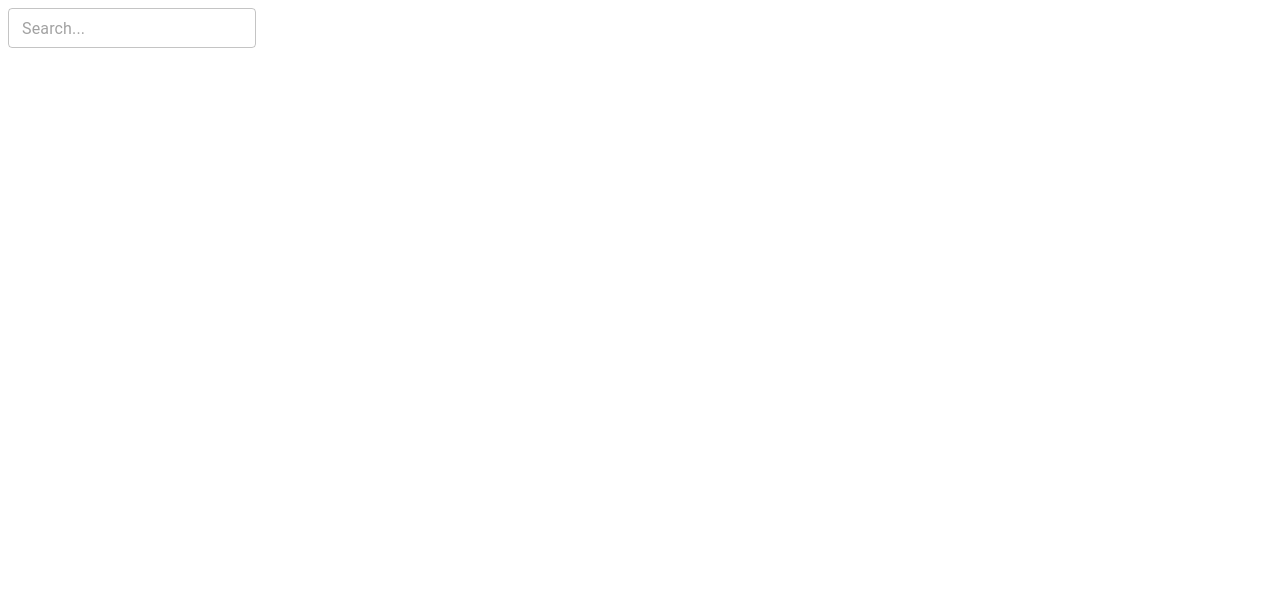
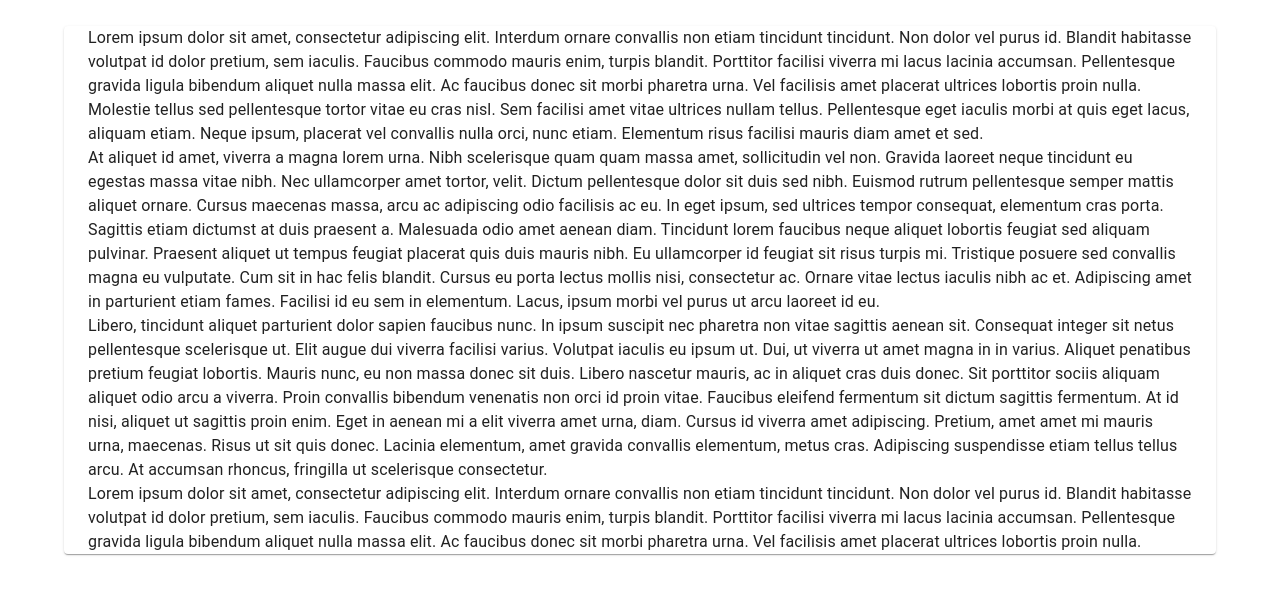
Before and after one commit to Nobuama/test-task, a React (Create React App) app: page /search in a window 1280 px wide. Shown: the top 594 px of the page. Built offline with nearby package versions, Linux system fonts and the light colour scheme; no server answers.

Commit message:
Added filter and second Page

```diff
--- a/package.json
+++ b/package.json
@@ -16,6 +16,7 @@
     "@types/react-dom": "^18.0.10",
     "react": "^18.2.0",
     "react-dom": "^18.2.0",
+    "react-router-dom": "^6.7.0",
     "react-scripts": "5.0.1",
     "sass": "^1.57.1",
     "typescript": "^4.9.4",
--- a/src/App.tsx
+++ b/src/App.tsx
@@ -1,13 +1,16 @@
 import React from 'react';
-import logo from './logo.svg';
 import './assets/styles/styles.css';
 import { Articles } from './components/Articles';
-import { Search } from './components/Search';
+import {Routes, Route, Link} from 'react-router-dom';
+import { Page } from './components/Page';
 
 function App() {
   return (
     <div className="App">
-      <Articles/>
+      <Routes>
+        <Route path='/' element={<Articles/>}/>
+        <Route path='/search' element={<Page img="" title=''/>} />
+      </Routes>
     </div>
   );
 }
--- a/src/components/Articles.tsx
+++ b/src/components/Articles.tsx
@@ -2,6 +2,8 @@
 import React, {useState, useEffect} from 'react'
 import { calendar } from '../assets/logo/indext';
 import { Search } from './Search';
+import {Routes, Route, Link} from 'react-router-dom';
+import { Page } from './Page';
 
 export interface ArticleState {
   id: number,
@@ -10,11 +12,12 @@
   imageUrl: string,
   publishedAt: Date,
   updatedAt: string,
+  summary: string,
 };
 
 export const Articles: React.FC = () => {
-  const [articles, setArticles] = useState<ArticleState[]>();
-
+  const [articles, setArticles] = useState<ArticleState[]>([]);
+  const [search, setSearch] = useState<ArticleState[]>([]);
   useEffect(() => {
     fetch('https://api.spaceflightnewsapi.net/v3/articles?_limit=100')
       .then(res => {
@@ -23,16 +26,28 @@
         }
         return res.json();
       })
-      .then(data => setArticles(data));
+      .then(data => setArticles(data))
 		}, []);
+
+  useEffect(() => {
+    setSearch(articles);
+  }, [articles])
+
+  const showCard = () => {
+
+  }
+
+  const truncate = (str: string) => {
+    return str.split(' ').splice(0, 22).join(' ') + '…';
+  };
 
   return(
     <>
-    <Search articles={articles} setArticles={setArticles}/>
+    <Search search={search} setSearch ={setSearch} articles={articles}/>
     <Box>
       <Grid container spacing={8}>
-        {articles?.map(art => (
-          <Grid item xs={4}>
+        {search?.map(art => (
+          <Grid key={art.id} item xs={4} onClick={showCard}>
             <Paper style={{'height': '530px'}}>
               <img src={art.imageUrl} alt="" style={{'height': '217px', 'width' : '400px'}}/>
               <Typography align='left' variant='body2' component="p">
@@ -40,10 +55,10 @@
                 {new Date(art.publishedAt).toDateString()}
               </Typography>
               <Typography align='left' variant='h5' component="h2">{art.title}</Typography>
-              <Typography align='left' variant='body2' component="p">Lorem ipsum dolor sit amet consectetur, adipisicing elit. Qui dolorem facere quae sint sunt quasi a eius quidem, eum nesciunt cumque voluptates...</Typography>
-              <Button className='card__bnt'>Read more</Button>
-              </Paper>
-            </Grid>
+              <Typography align='left' variant='body2' component="p">{truncate(art.summary)}</Typography>
+              <a href='./search' className='card__bnt'>Read more</a>
+            </Paper>
+          </Grid>
         ))}
       </Grid>
     </Box>
--- /dev/null
+++ b/src/components/Page.tsx
@@ -0,0 +1,34 @@
+import { Container, Paper, Typography } from "@mui/material";
+import React from "react";
+
+interface PageProps{
+  img: string,
+  title: string,
+}
+
+export const Page: React.FC<PageProps> = ({img, title}) => {
+
+  return(
+    <Container>
+      <img src={img} alt="" />
+      <Paper>
+        <Typography>{title}</Typography>
+        <Container>
+          <Typography>Lorem ipsum dolor sit amet, consectetur adipiscing elit. Interdum ornare convallis non etiam tincidunt tincidunt. Non dolor vel purus id. Blandit habitasse volutpat id dolor pretium, sem iaculis. Faucibus commodo mauris enim, turpis blandit.
+          Porttitor facilisi viverra mi lacus lacinia accumsan. Pellentesque gravida ligula bibendum aliquet nulla massa elit. Ac faucibus donec sit morbi pharetra urna. Vel facilisis amet placerat ultrices lobortis proin nulla. Molestie tellus sed pellentesque tortor vitae eu cras nisl. Sem facilisi amet vitae ultrices nullam tellus. Pellentesque eget iaculis morbi at quis eget lacus, aliquam etiam. Neque ipsum, placerat vel convallis nulla orci, nunc etiam. Elementum risus facilisi mauris diam amet et sed.
+          </Typography>
+          <Typography>At aliquet id amet, viverra a magna lorem urna. Nibh scelerisque quam quam massa amet, sollicitudin vel non. Gravida laoreet neque tincidunt eu egestas massa vitae nibh. Nec ullamcorper amet tortor, velit. Dictum pellentesque dolor sit duis sed nibh. Euismod rutrum pellentesque semper mattis aliquet ornare. Cursus maecenas massa, arcu ac adipiscing odio facilisis ac eu.
+          In eget ipsum, sed ultrices tempor consequat, elementum cras porta. Sagittis etiam dictumst at duis praesent a. Malesuada odio amet aenean diam. Tincidunt lorem faucibus neque aliquet lobortis feugiat sed aliquam pulvinar. Praesent aliquet ut tempus feugiat placerat quis duis mauris nibh. Eu ullamcorper id feugiat sit risus turpis mi. Tristique posuere sed convallis magna eu vulputate. Cum sit in hac felis blandit. Cursus eu porta lectus mollis nisi, consectetur ac. Ornare vitae lectus iaculis nibh ac et. Adipiscing amet in parturient etiam fames. Facilisi id eu sem in elementum. Lacus, ipsum morbi vel purus ut arcu laoreet id eu.
+          </Typography>
+          <Typography>Libero, tincidunt aliquet parturient dolor sapien faucibus nunc. In ipsum suscipit nec pharetra non vitae sagittis aenean sit. Consequat integer sit netus pellentesque scelerisque ut. Elit augue dui viverra facilisi varius. Volutpat iaculis eu ipsum ut. Dui, ut viverra ut amet magna in in varius. Aliquet penatibus pretium feugiat lobortis. Mauris nunc, eu non massa donec sit duis. Libero nascetur mauris, ac in aliquet cras duis donec. Sit porttitor sociis aliquam aliquet odio arcu a viverra. Proin convallis bibendum venenatis non orci id proin vitae. Faucibus eleifend fermentum sit dictum sagittis fermentum. At id nisi, aliquet ut sagittis proin enim.
+          Eget in aenean mi a elit viverra amet urna, diam. Cursus id viverra amet adipiscing. Pretium, amet amet mi mauris urna, maecenas. Risus ut sit quis donec. Lacinia elementum, amet gravida convallis elementum, metus cras. Adipiscing suspendisse etiam tellus tellus arcu. At accumsan rhoncus, fringilla ut scelerisque consectetur.
+          </Typography>
+          <Typography>Lorem ipsum dolor sit amet, consectetur adipiscing elit. Interdum ornare convallis non etiam tincidunt tincidunt. Non dolor vel purus id. Blandit habitasse volutpat id dolor pretium, sem iaculis. Faucibus commodo mauris enim, turpis blandit.
+          Porttitor facilisi viverra mi lacus lacinia accumsan. Pellentesque gravida ligula bibendum aliquet nulla massa elit. Ac faucibus donec sit morbi pharetra urna. Vel facilisis amet placerat ultrices lobortis proin nulla.
+          </Typography>
+        </Container>
+      </Paper>
+
+    </Container>
+  )
+};
--- a/src/components/Search.tsx
+++ b/src/components/Search.tsx
@@ -1,18 +1,27 @@
 import React from 'react';
 import {TextField, IconButton} from '@mui/material';
-import { Articles, ArticleState } from './Articles';
+import { ArticleState } from './Articles';
 
 interface SearchProps {
+  search: ArticleState[] | undefined,
   articles: ArticleState[] | undefined,
-  setArticles: React.Dispatch<React.SetStateAction<ArticleState[]>>,
+  setSearch: React.Dispatch<React.SetStateAction<ArticleState[]>>,
 }
-export const Search: React.FC<SearchProps> = ({articles, setArticles}) => {
+export const Search: React.FC<SearchProps> = ({search, setSearch, articles}) => {
 
-  const onChange = (e: Event & {target: HTMLInputElement}) => {
-    if (articles) {
-      setArticles(articles.filter(el => el.title == e.target.value));
+  const handleChange = (e: React.ChangeEvent<HTMLInputElement>) => {
+    if (search && articles) {
+      if(e.target.value.length === 0){setSearch(articles)}
+
+      const searchByTitle = articles.filter(el => el.title.toLowerCase().includes(e.target.value.toLowerCase()));
+      const searchByContent = articles.filter(el =>
+        el.summary.toLowerCase()
+        .includes(e.target.value.toLowerCase()));
+      const unique = new Set(searchByTitle.concat(searchByContent));
+      const result = Array.from(unique);
+      setSearch(result);
     }
-  }
+  };
 
   return(
     <form>
@@ -21,12 +30,10 @@
       className='searchbar'
       size='small'
       variant="outlined"
-      onChange={() => onChange}
+      onChange={handleChange}
       >
       </TextField>
-      <IconButton type="submit" aria-label="search">
-        {/* <SearchIcon style={{ fill: "blue" }} /> */}
-      </IconButton>
+      <IconButton type="submit" aria-label="search"/>
     </form>
   )
 };
--- a/src/index.tsx
+++ b/src/index.tsx
@@ -3,13 +3,16 @@
 import './index.css';
 import App from './App';
 import reportWebVitals from './reportWebVitals';
+import { BrowserRouter } from 'react-router-dom';
 
 const root = ReactDOM.createRoot(
   document.getElementById('root') as HTMLElement
 );
 root.render(
   <React.StrictMode>
-    <App />
+    <BrowserRouter>
+      <App />
+    </BrowserRouter>
   </React.StrictMode>
 );
 
```
Also changed, not shown: 1 other file (tests, documents, lock files or other folders).
